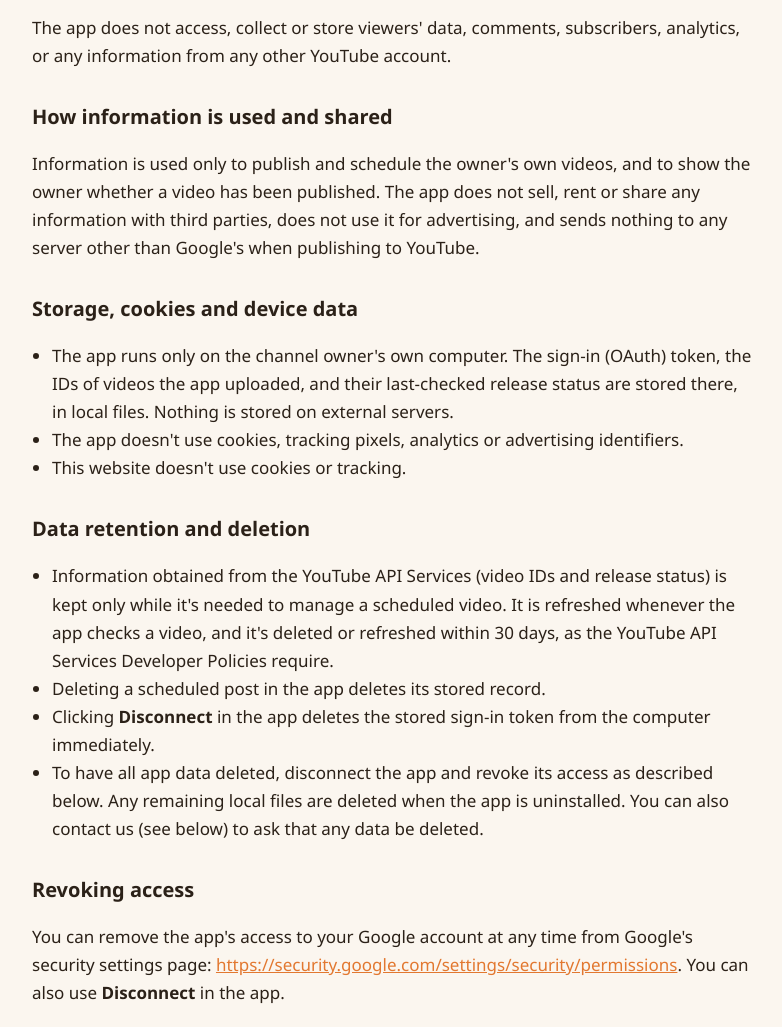
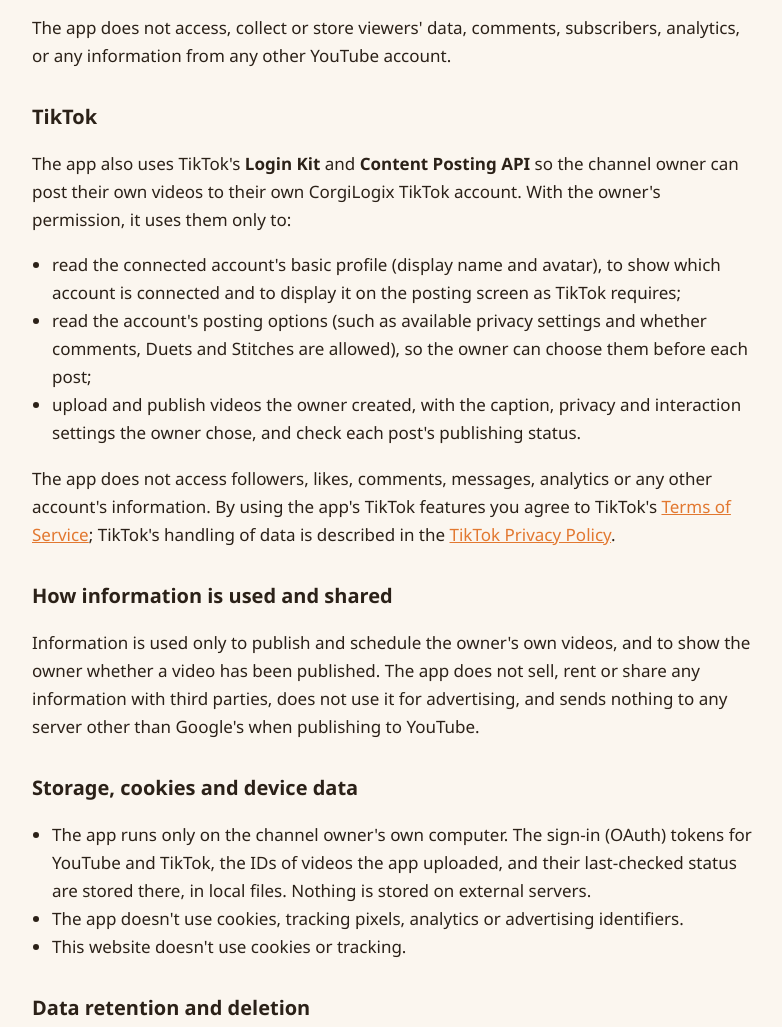
Before and after one commit to Electronukem/corgilogix, a plain HTML site: page privacy.html in a window 1280 px wide. Shown: the part 767-1794 px from the top of the page, without its empty margins (248-1030 px from the left). Drawn offline with Linux system fonts and the light colour scheme.

Commit message:
Cover the TikTok integration in the privacy policy, terms and home page
Co-Authored-By: Claude Opus 5.5 <noreply@anthropic.com>

```diff
--- a/privacy.html
+++ b/privacy.html
@@ -61,6 +61,22 @@
   <p>The app does not access, collect or store viewers' data, comments, subscribers, analytics, or any information
     from any other YouTube account.</p>
 
+  <h2>TikTok</h2>
+  <p>The app also uses TikTok's <strong>Login Kit</strong> and <strong>Content Posting API</strong> so the channel owner can
+    post their own videos to their own CorgiLogix TikTok account. With the owner's permission, it uses them only to:</p>
+  <ul>
+    <li>read the connected account's basic profile (display name and avatar), to show which account is connected
+      and to display it on the posting screen as TikTok requires;</li>
+    <li>read the account's posting options (such as available privacy settings and whether comments, Duets and
+      Stitches are allowed), so the owner can choose them before each post;</li>
+    <li>upload and publish videos the owner created, with the caption, privacy and interaction settings the owner
+      chose, and check each post's publishing status.</li>
+  </ul>
+  <p>The app does not access followers, likes, comments, messages, analytics or any other account's information.
+    By using the app's TikTok features you agree to TikTok's
+    <a href="https://www.tiktok.com/legal/terms-of-service">Terms of Service</a>; TikTok's handling of data is described in
+    the <a href="https://www.tiktok.com/legal/privacy-policy">TikTok Privacy Policy</a>.</p>
+
   <h2>How information is used and shared</h2>
   <p>Information is used only to publish and schedule the owner's own videos, and to show the owner whether a video
     has been published. The app does not sell, rent or share any information with third parties, does not use it for
@@ -68,9 +84,9 @@
 
   <h2>Storage, cookies and device data</h2>
   <ul>
-    <li>The app runs only on the channel owner's own computer. The sign-in (OAuth) token, the IDs of videos the app
-      uploaded, and their last-checked release status are stored there, in local files. Nothing is stored on
-      external servers.</li>
+    <li>The app runs only on the channel owner's own computer. The sign-in (OAuth) tokens for YouTube and TikTok,
+      the IDs of videos the app uploaded, and their last-checked status are stored there, in local files. Nothing is
+      stored on external servers.</li>
     <li>The app doesn't use cookies, tracking pixels, analytics or advertising identifiers.</li>
     <li>This website doesn't use cookies or tracking.</li>
   </ul>
@@ -91,7 +107,9 @@
   <h2>Revoking access</h2>
   <p>You can remove the app's access to your Google account at any time from Google's security settings page:
     <a href="https://security.google.com/settings/security/permissions">https://security.google.com/settings/security/permissions</a>.
-    You can also use <strong>Disconnect</strong> in the app.</p>
+    You can remove its access to your TikTok account from the app permissions section of the TikTok app's
+    settings (Settings and privacy → Security &amp; permissions). You can also use <strong>Disconnect</strong> in the
+    app for either platform, which deletes that platform's stored tokens from the computer immediately.</p>
 
   <h2>Google API Services User Data Policy</h2>
   <p>The app's use and transfer of information received from Google APIs adheres to the
```
Also changed, not shown: index.html (+7 -0 lines), terms.html (+7 -0 lines).
